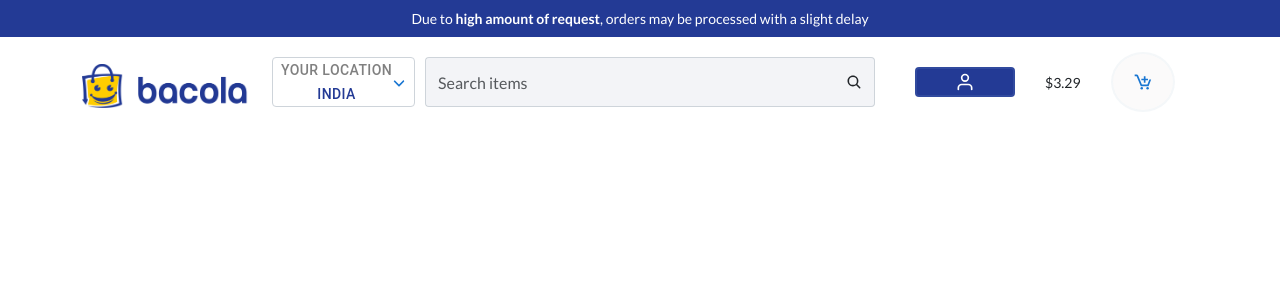
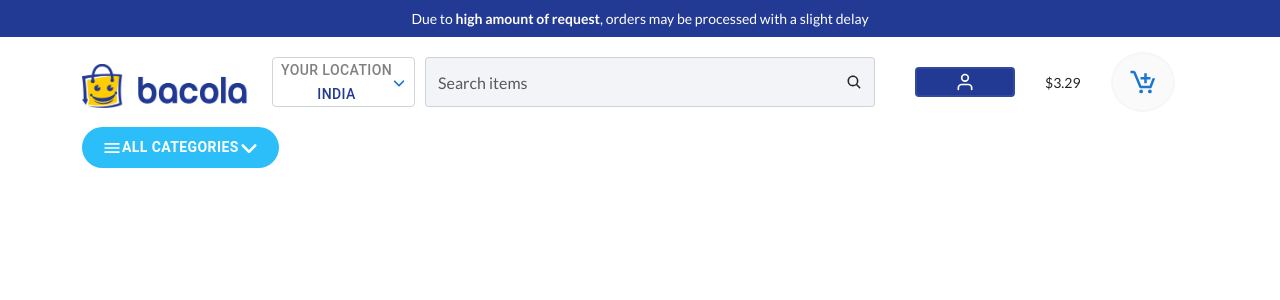
Before and after one commit to Shaaz-Ahmed/Ecommerce-app-Grocery-, a React (Create React App) app: page / in a window 1280 px wide. Shown: the top 300 px of the page. Built offline with nearby package versions, Linux system fonts and the light colour scheme.

Commit message:
header code done

```diff
--- /dev/null
+++ b/src/Components/Header/Navigation/index.js
@@ -0,0 +1,29 @@
+import Button from '@mui/material/Button';
+import { IoMdMenu } from "react-icons/io";
+import { FaAngleDown } from "react-icons/fa6";
+
+const Navigation = () => {
+    return (
+        <>
+           <nav>
+                <div className='container'>
+                <div className='row'>
+                        <div className="col-sm-3 navPart1 ">
+                            <Button className="allCatTab align-item-center">
+                               <span className='icon1'> <IoMdMenu /> </span>
+                                 <span class='text'> ALL Categories</span>
+                                 <span className='icon2'> <FaAngleDown /> </span>
+                            </Button>
+                        </div>
+
+                        <div>
+
+                        </div>
+                </div>
+                </div>
+           </nav>
+        </>
+    );
+};
+
+export default Navigation;
--- /dev/null
+++ b/src/Components/Header/SearchBox/index.js
@@ -0,0 +1,39 @@
+import { IoSearch } from "react-icons/io5";
+
+const SearchBox = () => {
+    return (
+        <>
+          <div className="headerSearch d-flex align-items-center ml-3">
+                                    <div className="input-group" style={{ width: '450px', height: '50px' }}>
+                                        <input
+                                            type="text"
+                                            className="form-control"
+                                            placeholder="Search items"
+                                            aria-label="Search items"
+                                            style={{
+                                                backgroundColor: '#f3f4f7',
+                                                height: '50px',
+                                                border: '1px solid #ced4da',
+                                                borderRight: 'none',
+                                                borderRadius: '0.25rem 0 0 0.25rem'
+                                            }}
+                                        />
+                                        <div className="input-group-append">
+                                            <span className="input-group-text" style={{
+                                                backgroundColor: '#f3f4f7',
+                                                height: '50px',
+                                                border: '1px solid #ced4da',
+                                                borderLeft: 'none',
+                                                borderRadius: '0 0.25rem 0.25rem 0'
+                                            }}>
+                                                <IoSearch />
+                                            </span>
+                                        </div>
+                                    </div>
+                                </div>
+
+        </>
+    );
+};
+
+export default SearchBox;
--- a/src/Components/Header/index.js
+++ b/src/Components/Header/index.js
@@ -6,6 +6,8 @@ import CountryDropDown from '../CountryDropDown';
 import { IoSearch } from "react-icons/io5";
 import { FiUser } from "react-icons/fi";
 import { BiCartAdd } from "react-icons/bi";
+import SearchBox from './SearchBox';
+import Navigation from './Navigation';
 
 const Header = () => {
     return (
@@ -30,7 +32,8 @@ const Header = () => {
 
                             <div className="col-sm-10 d-flex align-items-center part2">
                                 <CountryDropDown />
-
+                                <SearchBox />
+{/*
                                 <div className="headerSearch d-flex align-items-center ml-3">
                                     <div className="input-group" style={{ width: '450px', height: '50px' }}>
                                         <input
@@ -58,7 +61,7 @@ const Header = () => {
                                             </span>
                                         </div>
                                     </div>
-                                </div>
+                                </div> */}
 
                                 <div className='part3 d-flex align-items-center ml-auto'>
                                 <Button
@@ -99,14 +102,17 @@ const Header = () => {
         margin: '0' // Ensure no margin affects the circle shape
     }}
 >
-                                        <BiCartAdd style={{ fontSize: '20px' }} />
+    <BiCartAdd style={{ fontSize: '30px' }} /> {/* Increased font size to 30px */}
 </Button>
+
                                 </div>
                             </div>
                         </div>
                     </div>
                 </div>
             </div>
+
+            <Navigation />
         </>
     );
 };
--- a/src/index.css
+++ b/src/index.css
@@ -38,3 +38,11 @@ width: 40px !important; border-radius: 50% !important; border: 1px solid rgba(0,
     margin-left: 30px;
     margin-right: 30px;
 }
+
+nav .allCatTab{background: #2bbef9; padding: 8px 20px !important; border-radius: 30px !important; }
+nav .allCatTab *{color: #fff;}
+nav .allCatTab:hover{background: #2bbef9;}
+nav .allCatTab .text{font-weight: 600;}
+
+nav .allCatTab .icon1 svg{font-size: 20px !important;}
+nav .allCatTab .icon2 svg{font-size: 20px !important;}
```
Lines whose indentation alone changed are shown as unchanged.
